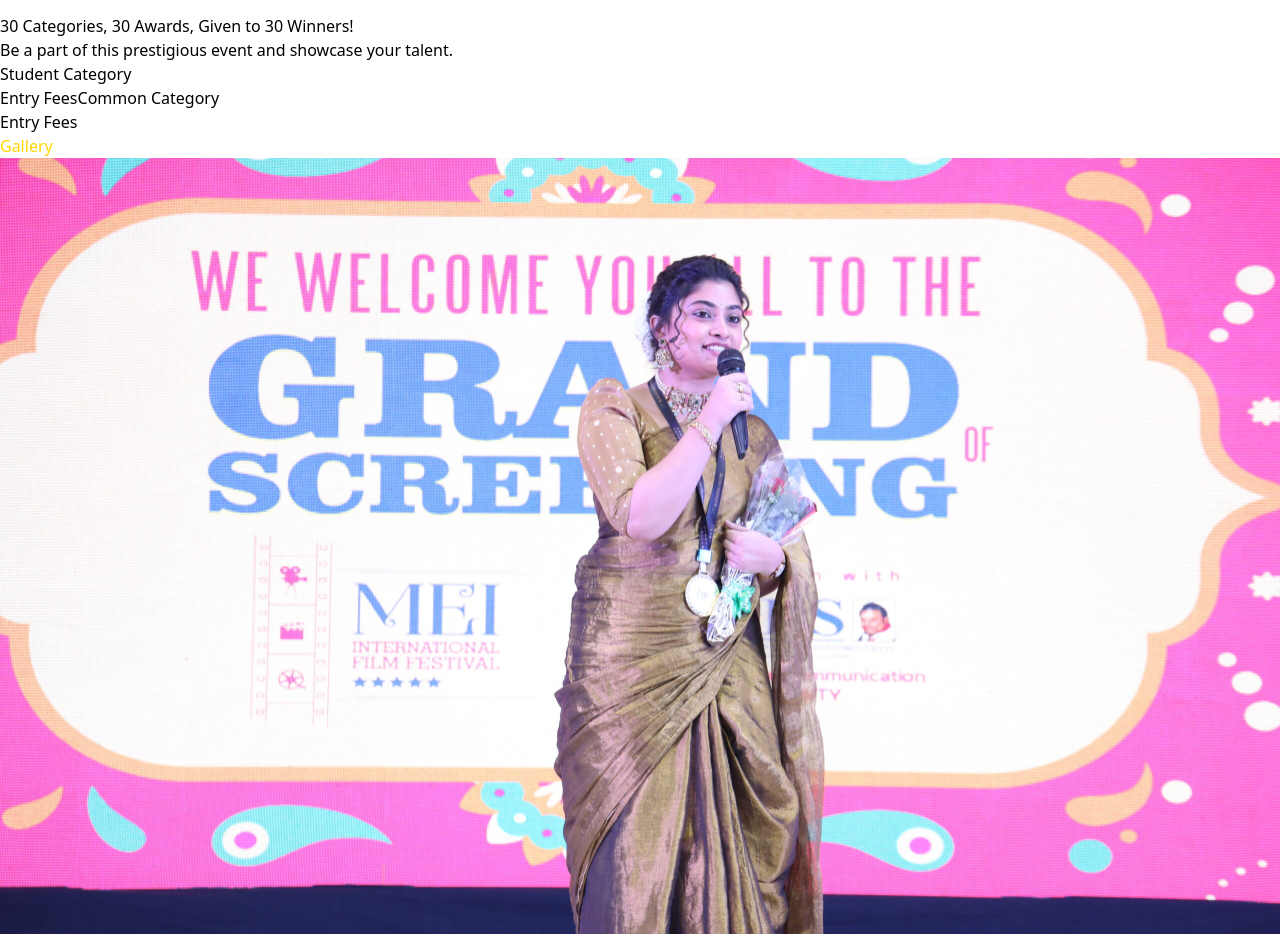
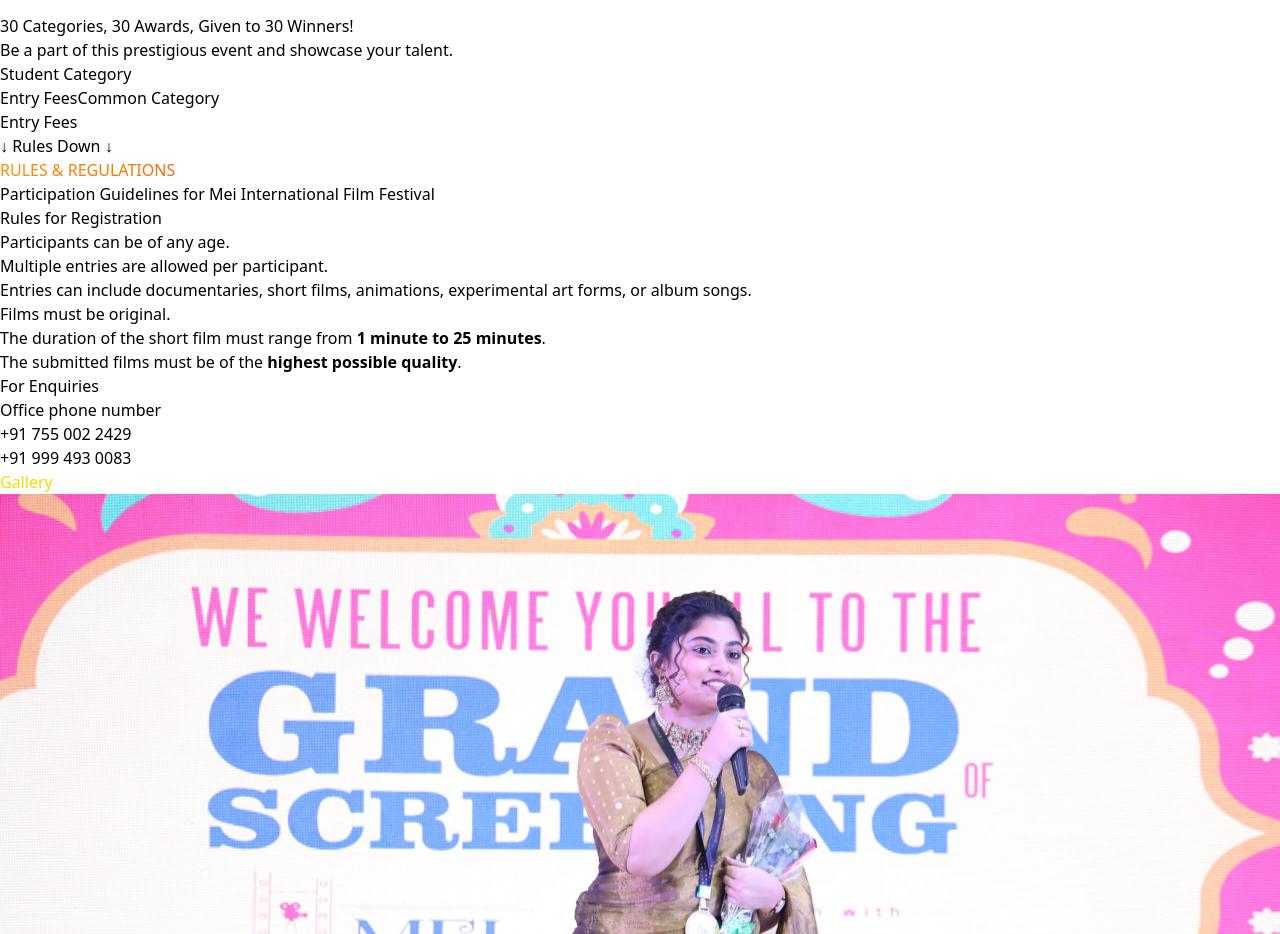
Before and after one commit to Kailash1233/MeiAwards, a React (Vite) app: page / in a window 1280 px wide. Shown: the part 1800-2734 px from the top of the page. Built offline with nearby package versions, Linux system fonts and the light colour scheme.

Commit message:
rules and regulations updated

```diff
--- a/src/App.jsx
+++ b/src/App.jsx
@@ -88,6 +88,16 @@ const App = () => {
             Entry Fees
           </a>
         </div>
+
+        {/* Arrow Button Section */}
+        <div className="mt-8 flex justify-center">
+          <a
+            href="#rules"
+            className="animate-bounce text-yellow-400 text-3xl font-bold"
+          >
+            ↓ Rules Down ↓
+          </a>
+        </div>
       </div>
     </>
   );
--- /dev/null
+++ b/src/Rules.jsx
@@ -0,0 +1,71 @@
+import React from "react";
+import { Helmet } from "react-helmet";
+
+const Rules = () => {
+  return (
+    <>
+      <Helmet>
+        <title>Mei International Film Festival - Rules and Regulations</title>
+        <meta
+          name="description"
+          content="Mei International Film Festival rules and regulations for participation, including eligibility, submission guidelines, and film requirements."
+        />
+        <meta name="keywords" content="Film Festival, Rules, Guidelines" />
+      </Helmet>
+      <div className="bg-gradient-to-br from-purple-950 to-black min-h-screen flex flex-col items-center justify-center text-gold p-4">
+        {/* Header Section */}
+        <header className="text-center">
+          <h1 className="text-4xl md:text-6xl font-extrabold mb-4 tracking-wide uppercase text-transparent bg-clip-text relative">
+            <span className="bg-gradient-to-r from-yellow-400 via-yellow-500 to-yellow-600 animate-text-gradient">
+              RULES & REGULATIONS
+            </span>
+          </h1>
+          <p className="text-lg md:text-2xl italic mb-8 text-gray-300">
+            Participation Guidelines for Mei International Film Festival
+          </p>
+        </header>
+
+        {/* Rules Section */}
+        <div className="bg-gradient-to-r from-yellow-500 to-yellow-700 text-center py-4 px-6 mb-12 rounded-lg shadow-lg w-full max-w-4xl">
+          <h2 className="text-2xl md:text-3xl font-extrabold text-white mb-4">
+            Rules for Registration
+          </h2>
+          <ul className="list-disc list-inside text-left text-gray-100 text-lg md:text-xl">
+            <li>Participants can be of any age.</li>
+            <li>Multiple entries are allowed per participant.</li>
+            <li>
+              Entries can include documentaries, short films, animations,
+              experimental art forms, or album songs.
+            </li>
+            <li>Films must be original.</li>
+            <li>
+              The duration of the short film must range from{" "}
+              <strong>1 minute to 25 minutes</strong>.
+            </li>
+            <li>
+              The submitted films must be of the{" "}
+              <strong>highest possible quality</strong>.
+            </li>
+          </ul>
+        </div>
+
+        {/* Enquiry Section */}
+        <div className="bg-gradient-to-r from-blue-600 to-blue-800 text-center py-4 px-6 rounded-lg shadow-lg w-full max-w-4xl">
+          <h2 className="text-2xl md:text-3xl font-extrabold text-white mb-4">
+            For Enquiries
+          </h2>
+          <p className="text-lg md:text-xl text-gray-200">
+            Office phone number
+          </p>
+          <p className="text-xl md:text-2xl font-bold text-white">
+            +91 755 002 2429
+            <br />
+            +91 999 493 0083
+          </p>
+        </div>
+      </div>
+    </>
+  );
+};
+
+export default Rules;
--- a/src/main.jsx
+++ b/src/main.jsx
@@ -3,10 +3,12 @@ import { createRoot } from 'react-dom/client'
 import './index.css'
 import App from './App.jsx'
 import Gallery from './Gallery.jsx'
+import Rules from './Rules'
 
 createRoot(document.getElementById('root')).render(
   <StrictMode>
     <App />
+    <Rules />
     <Gallery />
   </StrictMode>,
 )
```
